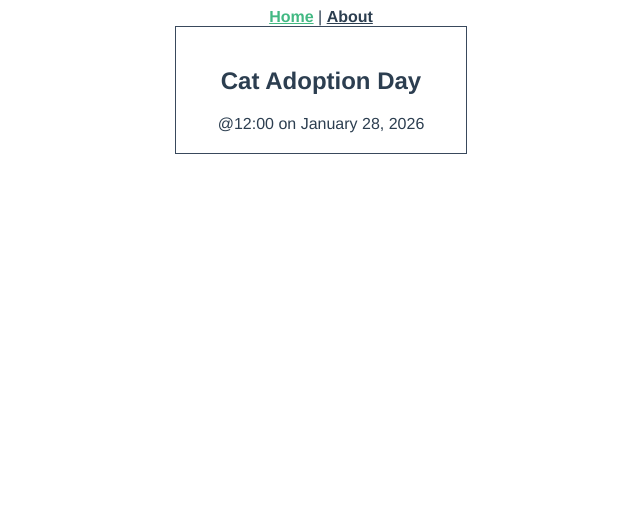
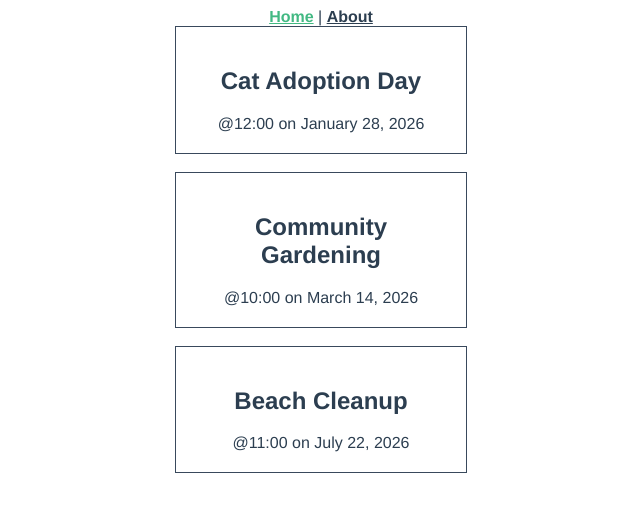
Before and after one commit to ChanchakornJ/CompoLab2, a Vue app: page / in a window 1280 px wide. Shown: the top 512 px of the page, without its empty margins (319-959 px from the left). Built offline with nearby package versions, Linux system fonts and the light colour scheme; the HTML template or start-up script is replaced by a standard one.

Commit message:
8.4 loop the event list

```diff
--- a/src/components/EventCard.vue
+++ b/src/components/EventCard.vue
@@ -1,20 +1,21 @@
 <script setup lang="ts">
 import {ref} from 'vue'
-// defineProps<{
-//   msg: string
-// }>()
-const event = ref({
-  id: 5928101,
-  category: 'animal welfare',
-  title: 'Cat Adoption Day',
-  description: 'Find your new feline friend at this event.',
-  location: 'Meow Town',
-  date: 'January 28, 2026',
-  time: '12:00',
-  petsAllowed: true,
-  organizer: 'Kat Laydee'
-})
 
+import type { Event } from '@/types'
+defineProps<{
+  event: Event
+}>()
+    // const event = ref({
+    //   id: 5928101,
+    //   category: 'animal welfare',
+    //   title: 'Cat Adoption Day',
+    //   description: 'Find your new feline friend at this event.',
+    //   location: 'Meow Town',
+    //   date: 'January 28, 2026',
+    //   time: '12:00',
+    //   petsAllowed: true,
+    //   organizer: 'Kat Laydee'
+    // })
 </script>
 
 <template>
--- /dev/null
+++ b/src/types.ts
@@ -0,0 +1,11 @@
+export interface Event{
+    id: number
+    category: string
+    title: string
+    description: string
+    location: string
+    date: string
+    time: string
+    petsAllowed: boolean
+    organizer: string
+}
--- a/src/views/HomeView.vue
+++ b/src/views/HomeView.vue
@@ -1,9 +1,46 @@
 <script setup lang="ts">
 import EventCard from '@/components/EventCard.vue'
+import type { Event } from '@/types'
+import {ref} from 'vue'
+const events = ref<Event[]>([
+  {
+    id: 5928101,
+      category: 'animal welfare',
+      title: 'Cat Adoption Day',
+      description: 'Find your new feline friend at this event.',
+      location: 'Meow Town',
+      date: 'January 28, 2026',
+      time: '12:00',
+      petsAllowed: true,
+      organizer: 'Kat Laydee'
+  },
+  {
+    id: 4582797,
+    category: 'food',
+    title: 'Community Gardening',
+    description: 'Join us as we tend to the community edible plants.',
+    location: 'Flora city',
+    date: 'March 14, 2026',
+    time: '10:00',
+    petsAllowed:true,
+    organizer: 'Fern Pollin'
+  },
+  {
+    id: 8419988,
+    category: 'sustainability',
+    title: 'Beach Cleanup',
+    description: 'Help pick up trash  along the shore.',
+    location: 'Playa Del Carmen',
+    date: 'July 22, 2026',
+    time: '11:00',
+    petsAllowed: false,
+    organizer: 'Carey Wales'
+  }
+])
 </script>
 
 <template>
   <div class="home">
-    <EventCard />
+    <EventCard v-for="event in events" :key="event.id" :event="event"/>
   </div>
 </template>
--- a/tsconfig.app.json
+++ b/tsconfig.app.json
@@ -3,6 +3,8 @@
   "include": ["env.d.ts", "src/**/*", "src/**/*.vue"],
   "exclude": ["src/**/__tests__/*"],
   "compilerOptions": {
+    "baseUrl": ".",
+    "ignoreDeprecations": "6.0",
     // Extra safety for array and object lookups, but may have false positives.
     "noUncheckedIndexedAccess": true,
 
```
